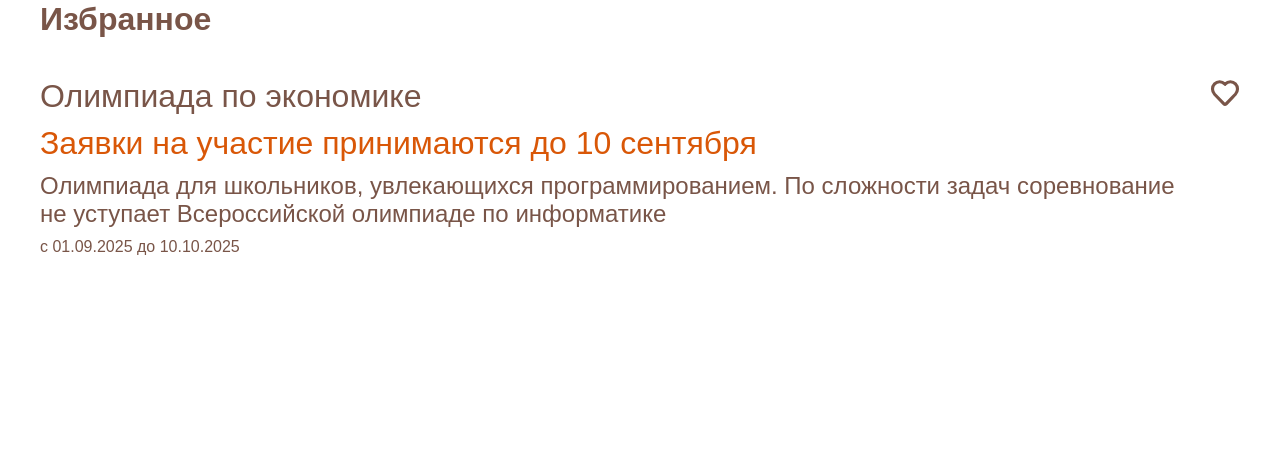
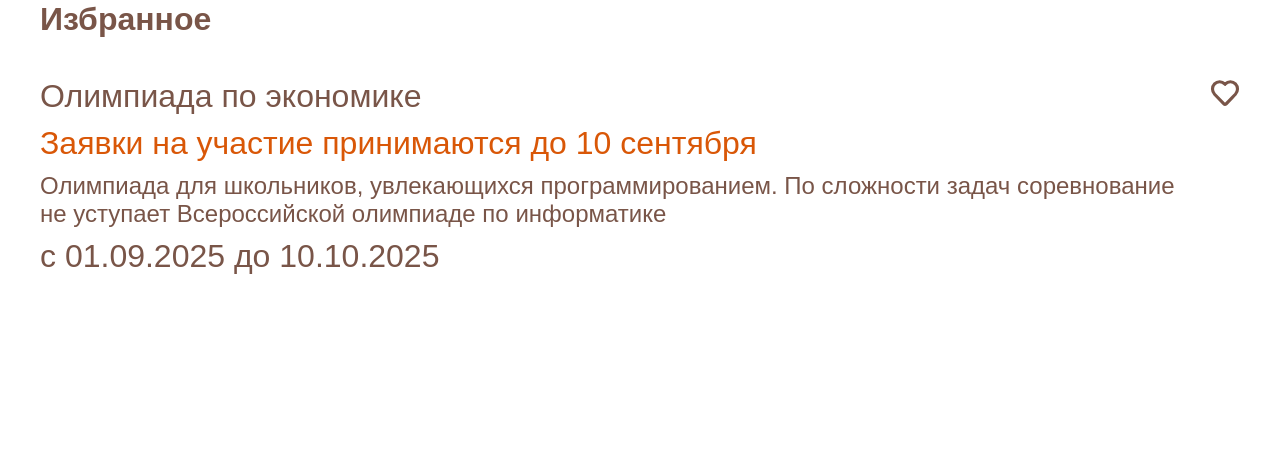
Before and after one commit to falpin/olympiad, a Flask app: page /fav in a window 1280 px wide. Shown: the part 226-699 px from the top of the page. Run offline with Flask 3, Linux system fonts and the light colour scheme.

Commit message:
исправила недочет

```diff
--- a/templates/favorites.html
+++ b/templates/favorites.html
@@ -18,7 +18,7 @@
 					<h5 class=" h5 normal">
 						Олимпиада для школьников, увлекающихся программированием. По сложности задач соревнование не уступает Всероссийской олимпиаде по информатике
 					</h5>
-					<h4 class="normal">
+					<h4 class="h4 normal">
 						 с <span>01.09.2025</span>
 						 до <span>10.10.2025</span>
 					</h4>
```
